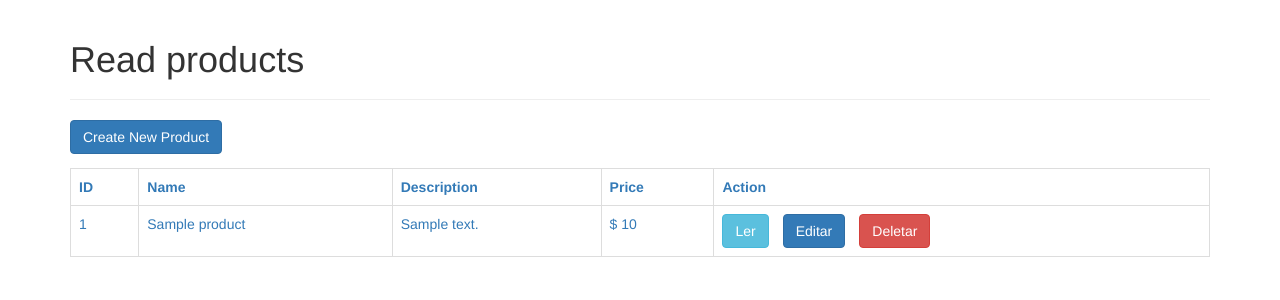
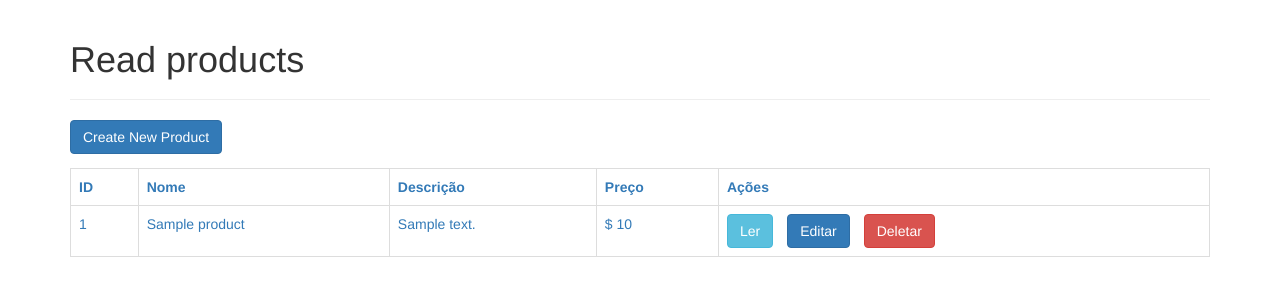
Before and after one commit to gmdias727/php-beginner-crud-level-1, a PHP site: page / in a window 1280 px wide. Shown: the top 300 px of the page. Run offline with PHP 8.4, Linux system fonts and the light colour scheme; tables that the repository leaves empty or names only in its code hold one stand-in row (values such as "Sample post"); some libraries are stand-ins or nearby versions.

Commit message:
:heavy_plus_sign: Traduz PT-BR

```diff
--- a/index.php
+++ b/index.php
@@ -49,10 +49,10 @@
         // criando nosso cabeçalho
         echo "<tr>";
             echo "<th> ID </th>";
-            echo "<th> Name </th>";
-            echo "<th> Description </th>";
-            echo "<th> Price </th>";
-            echo "<th> Action </th>";
+            echo "<th> Nome </th>";
+            echo "<th> Descrição </th>";
+            echo "<th> Preço </th>";
+            echo "<th> Ações </th>";
         echo "</tr>";
 
         // recuperar couteúdo da tabela
```
